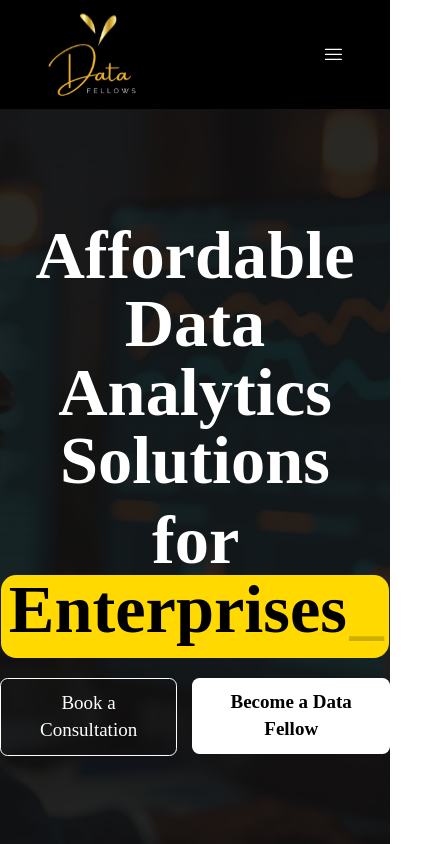
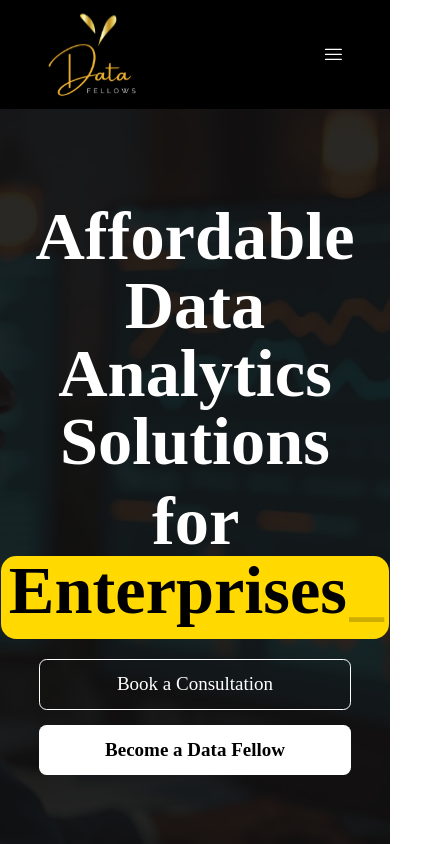
Before and after one commit to tobiolad/data-fellows-web, a Next.js app in the folder frontend/: page / in a window 390 px wide. Shown: the top 844 px of the page, 434 px wide, since content can reach past the window. Built offline with nearby package versions, Linux system fonts and the light colour scheme; a web font is replaced by a local one.

Commit message:
feat: complete

```diff
--- a/frontend/app/home/_views/hero.section.tsx
+++ b/frontend/app/home/_views/hero.section.tsx
@@ -52,7 +52,7 @@ function HeroSection({ className = "" }) {
 			</Swiper>
 
 			<div className="flex flex-col absolute top-0 w-screen h-full z-20 items-center justify-center">
-				<h1 className="font-heading text-white font-extrabold text-7xl md:w-[60%] mb-[5%] text-center">
+				<h1 className="font-heading text-white font-extrabold text-7xl px-12 md:px-0 md:w-[60%] mb-[5%] text-center">
 					Affordable <br />
 					Data Analytics Solutions <br />
 					<div className={"mt-3"}>
@@ -72,15 +72,15 @@ function HeroSection({ className = "" }) {
 					</div>
 				</h1>
 
-				<div className="flex gap-4 ">
-					<Link href={"https://forms.gle/38t1zBTXYgWwKZPA6"}>
-						<CustomButton variant={"outlined"} className={"border-white text-white text-xl"}>
+				<div className="flex gap-4 w-[80%] flex-col md:flex-row items-center justify-center">
+					<Link className={"w-full md:w-fit"} href={"https://forms.gle/38t1zBTXYgWwKZPA6"}>
+						<CustomButton variant={"outlined"} className={"w-full md:w-fit border-white text-white text-xl"}>
 							Book a Consultation
 						</CustomButton>
 					</Link>
 
-					<Link href={"https://forms.gle/wEpyTRTgnGFM6PWc8"}>
-						<CustomButton className={" bg-white text-black font-semibold text-xl"}>
+					<Link className={"w-full md:w-fit"} href={"https://forms.gle/wEpyTRTgnGFM6PWc8"}>
+						<CustomButton className={"w-full md:w-fit bg-white text-black font-semibold text-xl"}>
 							Become a Data Fellow
 						</CustomButton>
 					</Link>
--- a/frontend/app/home/_views/pricing.section.tsx
+++ b/frontend/app/home/_views/pricing.section.tsx
@@ -13,7 +13,7 @@ function PricingSection({ className = "" }) {
 			features: [
 				"Single industry-specific dashboard.",
 				"Basic monthly data reports.",
-				"No consulting support.",
+				"Monthly consulting support.",
 			],
 		},
 		{
```
